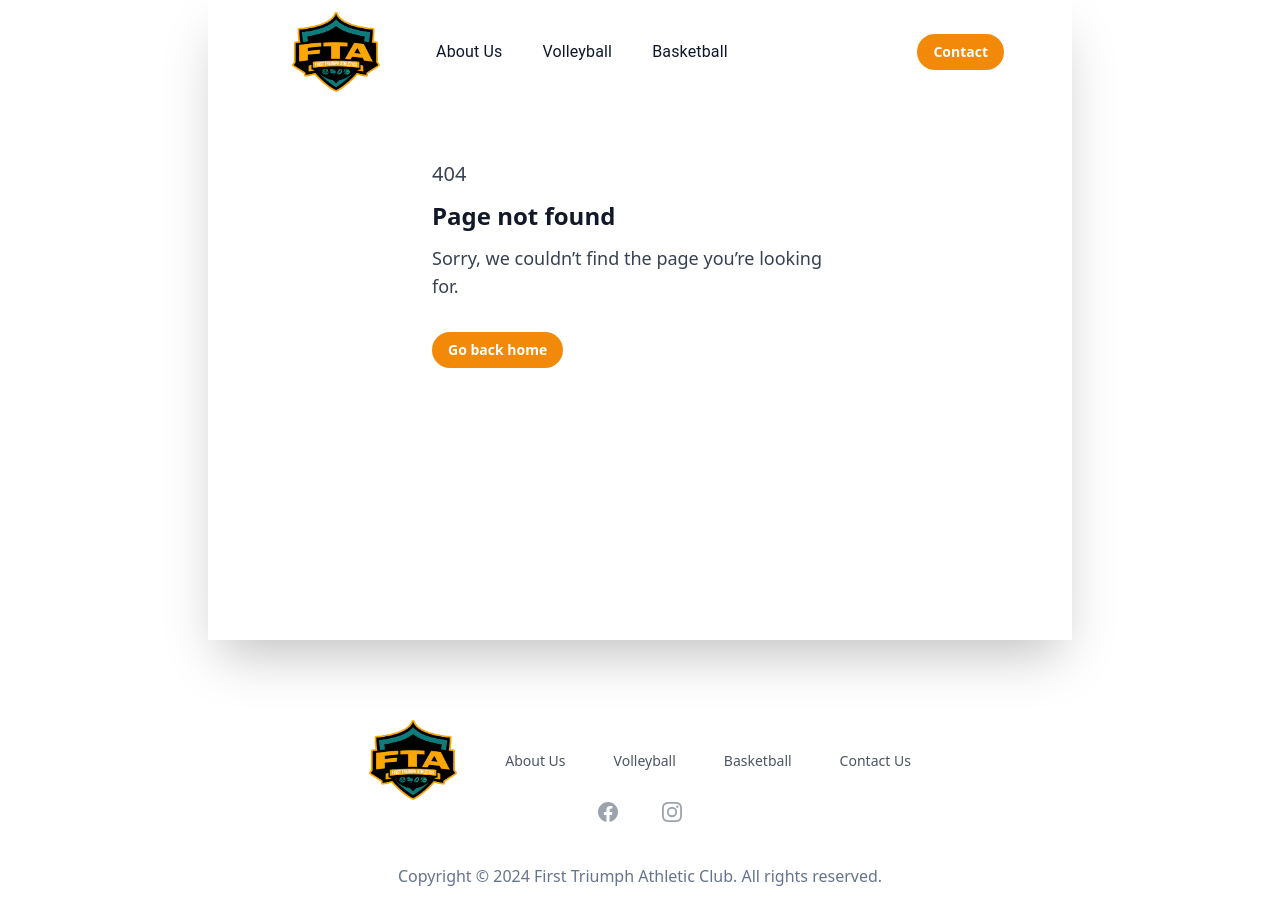
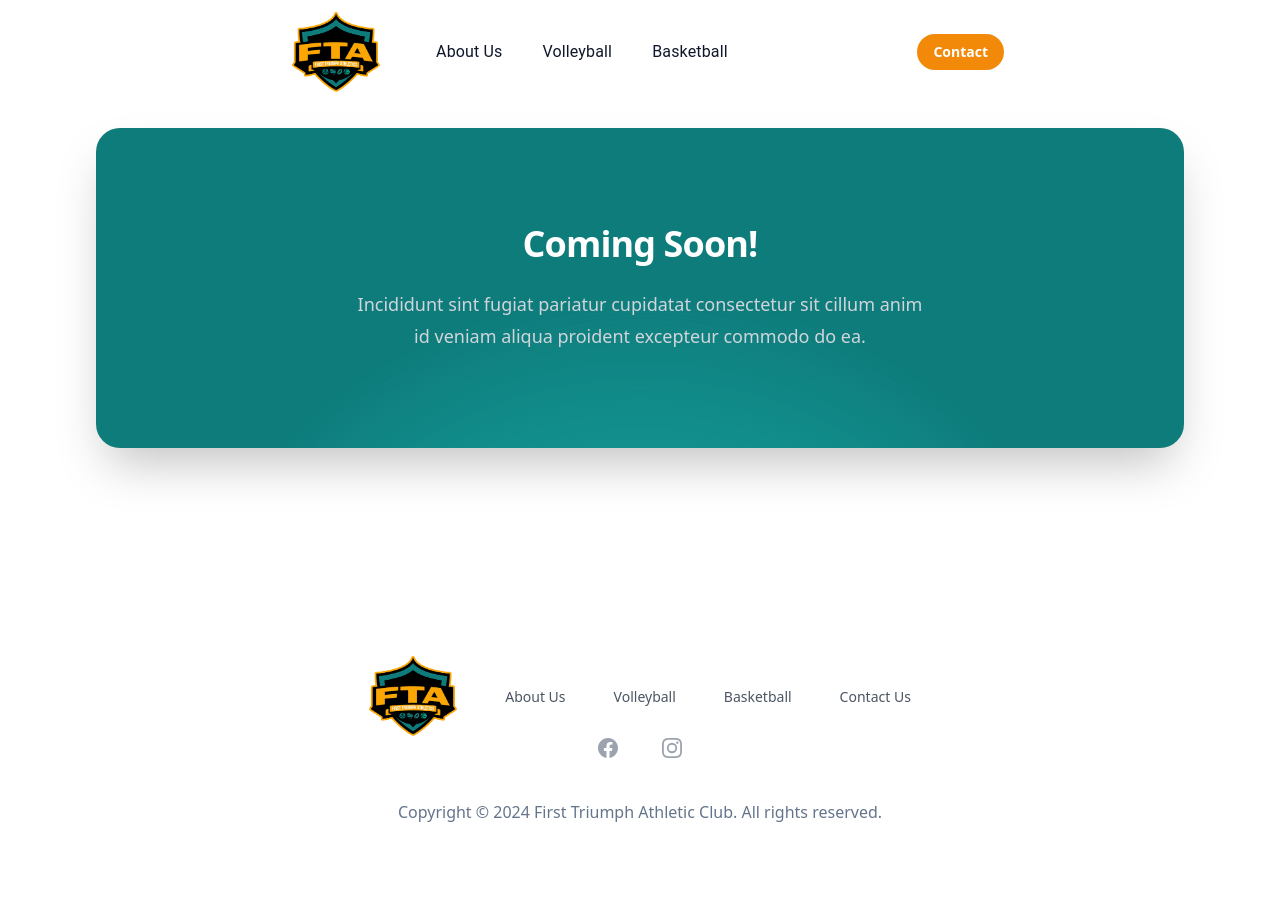
Before and after one commit to sterlingbarton/ft-athletics, a Next.js app: page /cheer in a window 1280 px wide. Before the commit this address had no page. Shown: the top 924 px of the page. Built offline with nearby package versions, Linux system fonts and the light colour scheme.

Commit message:
added cheer and dance coming soon page

```diff
--- /dev/null
+++ b/src/app/cheer/page.tsx
@@ -0,0 +1,5 @@
+import ComingSoon from '@/components/ComingSoon';
+
+export default function Cheer() {
+  return <ComingSoon />;
+}
--- /dev/null
+++ b/src/app/dance/page.tsx
@@ -0,0 +1,5 @@
+import ComingSoon from '@/components/ComingSoon';
+
+export default function page() {
+  return <ComingSoon />;
+}
--- /dev/null
+++ b/src/components/ComingSoon.tsx
@@ -0,0 +1,36 @@
+export default function ComingSoon() {
+  return (
+    <div className="bg-white">
+      <div className="mx-auto max-w-6xl py-24 sm:px-6 sm:py-32 lg:px-8">
+        <div className="relative isolate overflow-hidden bg-green-900 px-6 py-24 text-center shadow-2xl sm:rounded-3xl sm:px-16">
+          <h2 className="mx-auto max-w-2xl text-3xl font-bold tracking-tight text-white sm:text-4xl">
+            Coming Soon!
+          </h2>
+          <p className="mx-auto mt-6 max-w-xl text-lg leading-8 text-gray-300">
+            Incididunt sint fugiat pariatur cupidatat consectetur sit cillum
+            anim id veniam aliqua proident excepteur commodo do ea.
+          </p>
+          <svg
+            viewBox="0 0 1024 1024"
+            className="absolute left-1/2 top-1/2 -z-10 h-[64rem] w-[64rem] -translate-x-1/2 [mask-image:radial-gradient(closest-side,white,transparent)]"
+            aria-hidden="true"
+          >
+            <circle
+              cx={512}
+              cy={512}
+              r={512}
+              fill="url(#827591b1-ce8c-4110-b064-7cb85a0b1217)"
+              fillOpacity="0.7"
+            />
+            <defs>
+              <radialGradient id="827591b1-ce8c-4110-b064-7cb85a0b1217">
+                <stop stopColor="#15beba" />
+                <stop offset={1} stopColor="#27e7e3" />
+              </radialGradient>
+            </defs>
+          </svg>
+        </div>
+      </div>
+    </div>
+  );
+}
```
